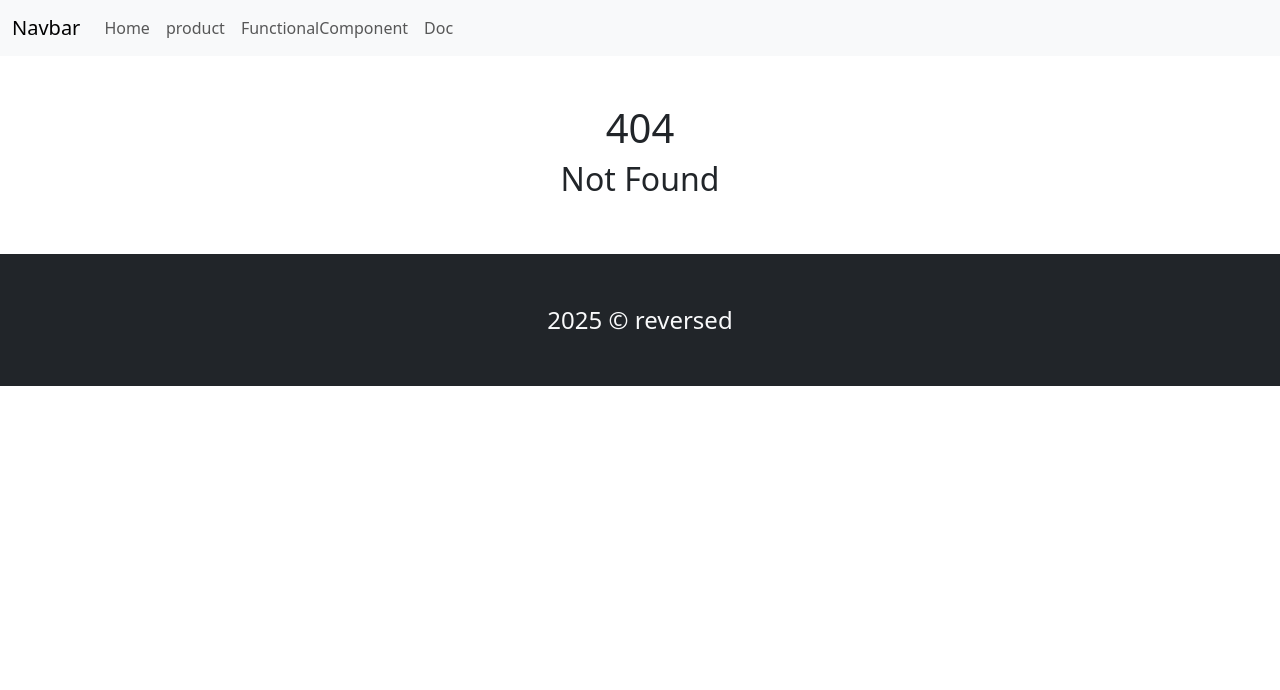
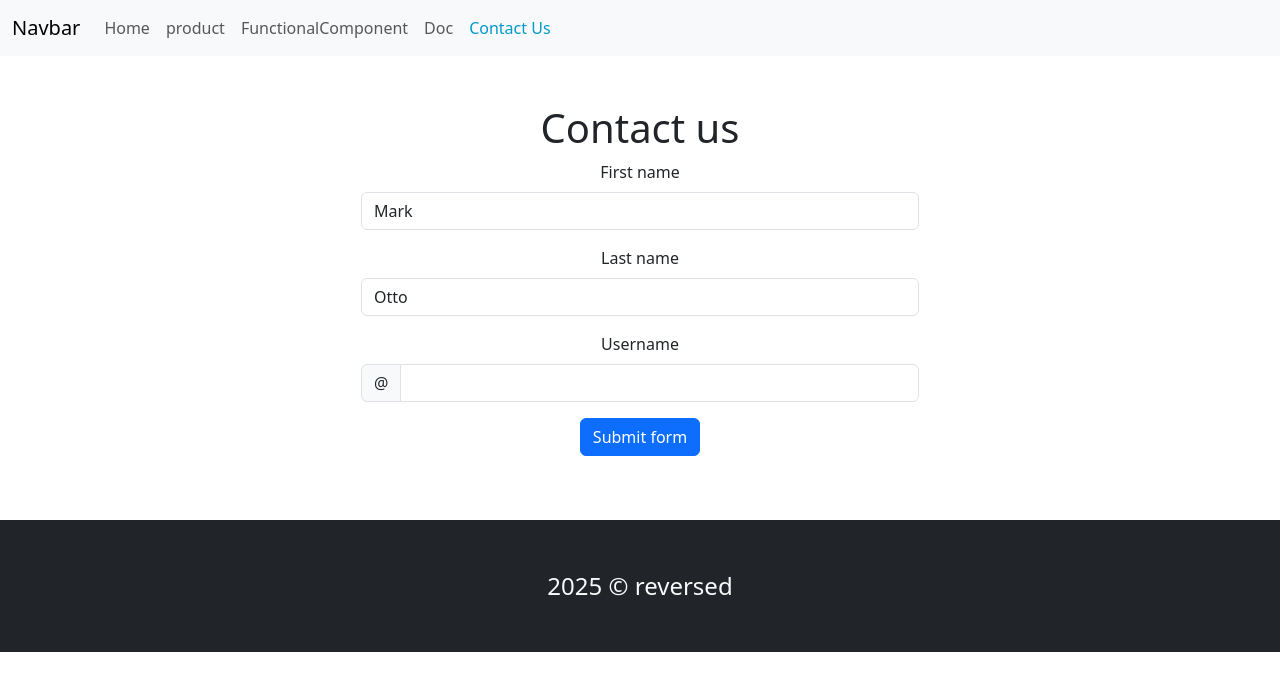
Before and after one commit to mohamedessayed/react-vit, a React (Vite) app: page /contact-us in a window 1280 px wide. Before the commit this address had no page. Shown: the top 690 px of the page. Built offline with nearby package versions, Linux system fonts and the light colour scheme.

Commit message:
add conact us

```diff
--- a/src/App.jsx
+++ b/src/App.jsx
@@ -11,6 +11,7 @@ import DocumentionSidebar from './components/Documention/DocumentionSidebar'
 import Intorduction from './components/Documention/Intorduction'
 import GetStarted from './components/Documention/GetStarted'
 import Demo from './components/Documention/Demo'
+import Conatct from './components/Contact/Conatct'
 
 export default class App extends Component {
   render() {
@@ -26,8 +27,9 @@ export default class App extends Component {
         <Route index element={<Intorduction />} />
         <Route path='get-strated' element={<GetStarted />} />
         <Route path='demo' element={<Demo />} />
+        </Route>
 
-        </Route>
+        <Route path='/contact-us' element={<Conatct/>} />
 
         <Route path='*' element={<Notfound />} />
       </Routes>
--- /dev/null
+++ b/src/components/Contact/Conatct.jsx
@@ -0,0 +1,44 @@
+import React from 'react'
+
+export default function Conatct() {
+    return <>
+        <div className='py-5 text-center container'>
+            <h1>Contact us</h1>
+            <div className="w-50 m-auto">
+                <form class="g-3">
+                    <div class="mb-3">
+                        <label for="validationCustom01" class="form-label">First name</label>
+                        <input type="text" class="form-control" id="validationCustom01" value="Mark" required />
+                        <div class="valid-feedback">
+                            Looks good!
+                        </div>
+                    </div>
+                    <div class="mb-3">
+                        <label for="validationCustom02" class="form-label">Last name</label>
+                        <input type="text" class="form-control" id="validationCustom02" value="Otto" required />
+                        <div class="valid-feedback">
+                            Looks good!
+                        </div>
+                    </div>
+                    <div class="mb-3">
+                        <label for="validationCustomUsername" class="form-label">Username</label>
+                        <div class="input-group has-validation">
+                            <span class="input-group-text" id="inputGroupPrepend">@</span>
+                            <input type="text" class="form-control" id="validationCustomUsername" aria-describedby="inputGroupPrepend" required />
+                            <div class="invalid-feedback">
+                                Please choose a username.
+                            </div>
+                        </div>
+                    </div>
+
+
+
+                    <div class="mb-3">
+                        <button class="btn btn-primary" type="submit">Submit form</button>
+                    </div>
+                </form >
+            </div>
+        </div >
+
+    </>
+}
--- a/src/components/Layouts/Navbar.jsx
+++ b/src/components/Layouts/Navbar.jsx
@@ -26,6 +26,9 @@ export default class Navbar extends Component {
         <li className="nav-item">
           <NavLink className="nav-link" to="/documention">Doc</NavLink>
         </li>
+        <li className="nav-item">
+          <NavLink className="nav-link" to="/contact-us">Contact Us</NavLink>
+        </li>
 
 
       </ul>
```
